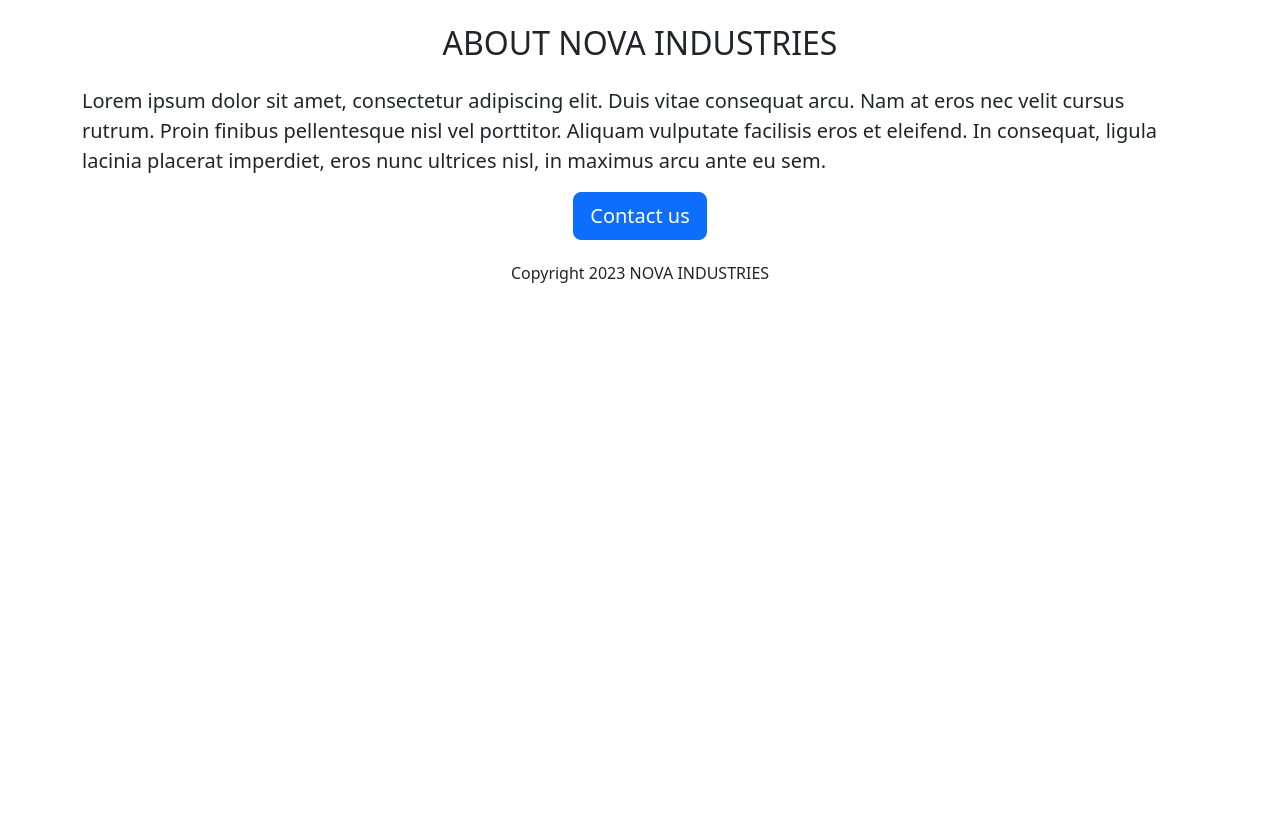
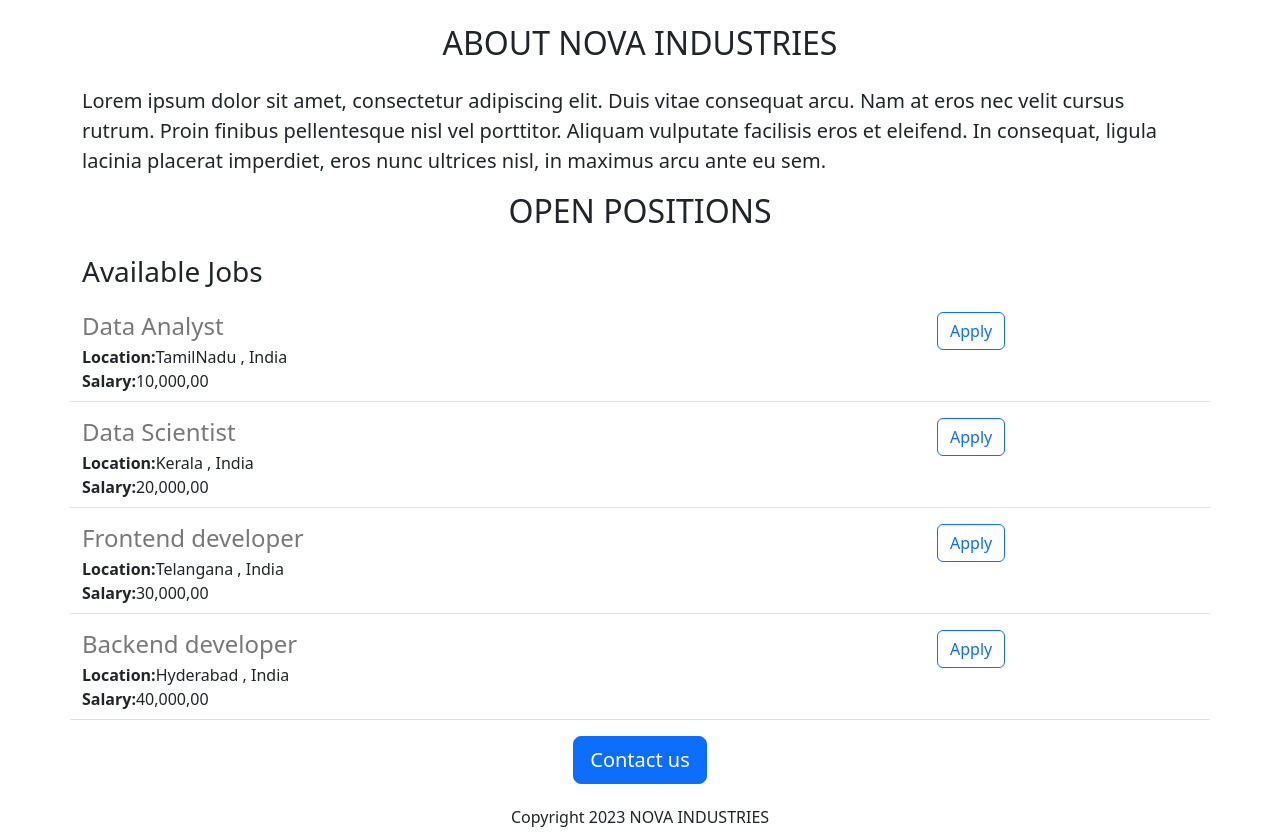
Before and after one commit to Praveen7805/sample-begining-website, a Flask app: page / in a window 1280 px wide. Shown: the part 440-1275 px from the top of the page. Before the commit the page ends 723 px from the top, so only its background shows below. Run offline with Flask 3, Linux system fonts and the light colour scheme.

Commit message:
Added dynamic data and API route

```diff
--- a/app.py
+++ b/app.py
@@ -1,9 +1,39 @@
-from flask import Flask , render_template
+from flask import Flask , render_template , jsonify
 
 app=Flask(__name__)
 
+JOBS=[
+  {
+  'id':1,
+  'title':'Data Analyst',
+  'Location': 'TamilNadu , India',
+  'Salary':'10,000,00'
+  },
+  {
+  'id':2,
+  'title':'Data Scientist',
+  'Location': 'Kerala , India',
+  'Salary':'20,000,00'
+  },
+ {
+  'id':3,
+  'title':'Frontend developer',
+  'Location': 'Telangana , India',
+  'Salary':'30,000,00'
+ },
+ {
+  'id':4,
+  'title':'Backend developer',
+  'Location': 'Hyderabad , India',
+  'Salary':'40,000,00'
+ }
+  ]
+
 @app.route("/")
 def hello_world():
-  return render_template('home.html')
+  return render_template('home.html',jobs=JOBS,company_name="NOVA INDUSTRIES")
+@app.route("/api/jobs")
+def list_jobs():
+  return jsonify(JOBS)
 if __name__ == '__main__':
   app.run(host='0.0.0.0',debug=True)
--- a/templates/home.html
+++ b/templates/home.html
@@ -15,10 +15,18 @@
   </head>
   <body>
     <div class="container">
-    <h1 class="text-center mt-2 mb-4">NOVA INDUSTRIES</h1>
+    <h1 class="text-center mt-2 mb-4">{{company_name}}</h1>
       <img  class="img-fluid" id="banner" src="https://sample-begining-website-1--praveenmarimuth.repl.co/static/banner.jpg" >
     <h2 class="text-center mt-4 mb-4">ABOUT NOVA INDUSTRIES</h2>
     <p class="lead">Lorem ipsum dolor sit amet, consectetur adipiscing elit. Duis vitae consequat arcu. Nam at eros nec velit cursus rutrum. Proin finibus pellentesque nisl vel porttitor. Aliquam vulputate facilisis eros et eleifend. In consequat, ligula lacinia placerat imperdiet, eros nunc ultrices nisl, in maximus arcu ante eu sem.</p>
+      <h2 class="text-center">OPEN POSITIONS</h2>
+      <h3 class="mt-4 mb-4">Available Jobs</h3>
+      <div>
+        {% for job in jobs %}
+        {% include 'jobitem.html'%}
+
+        {% endfor %}
+      </div>
       <div class="text-center">
     <button class="btn btn-primary btn-lg">Contact us</button>
         <h6 class="mt-4">Copyright 2023 NOVA INDUSTRIES</h6>
--- /dev/null
+++ b/templates/jobitem.html
@@ -0,0 +1,16 @@
+<div class="border-bottom row" style="margin-bottom:16px; padding-bottom:8px;">
+<div class="col-9">
+  <h4 style="color:rgb(120,120,120);margin-bottom:4px;">
+    {{job['title']}}
+  </h4>
+  <div><b>Location:</b>{{job['Location']}}</div>
+  {% if 'Salary' in job %}
+  <div>
+  <b>Salary:</b>{{job['Salary']}}
+  </div>
+  {% endif %}
+</div>
+  <div class="col-3">
+  <button type="button" class="btn btn-outline-primary">Apply</button>
+</div>
+</div>
```
